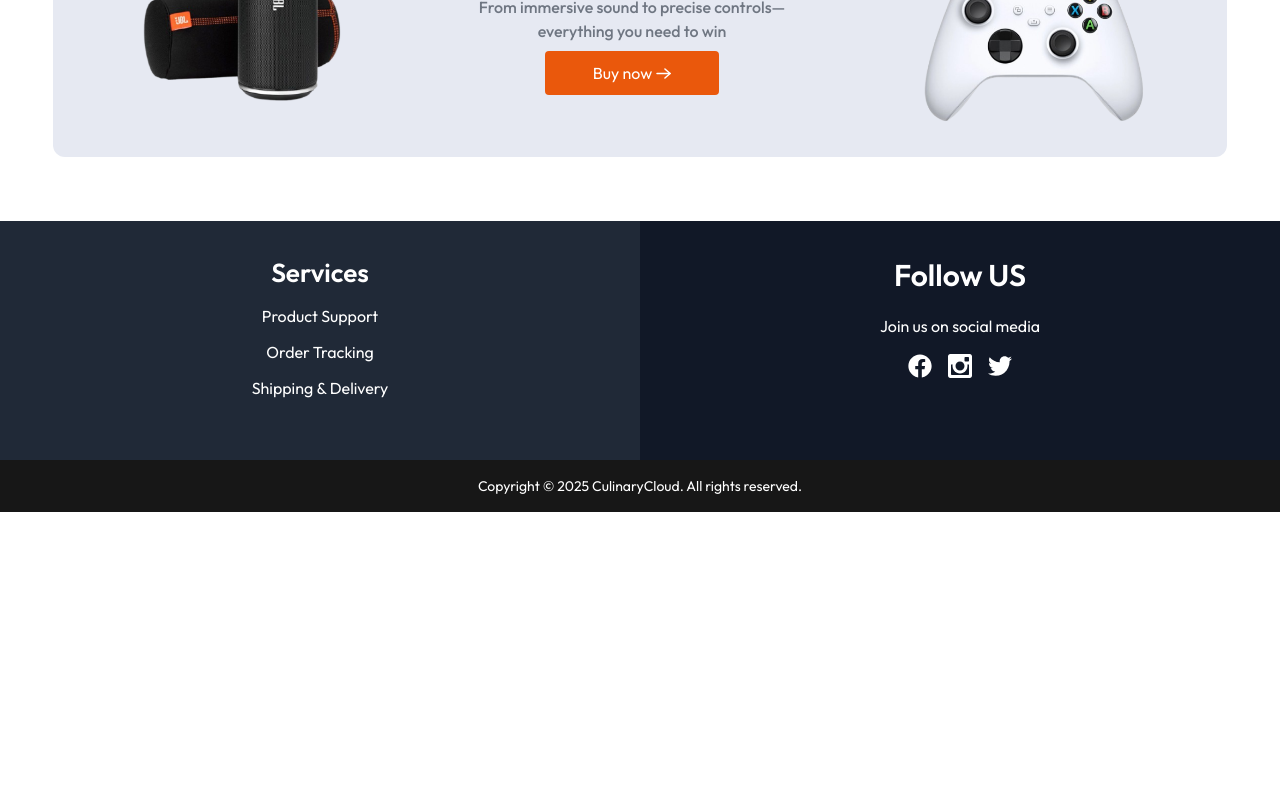
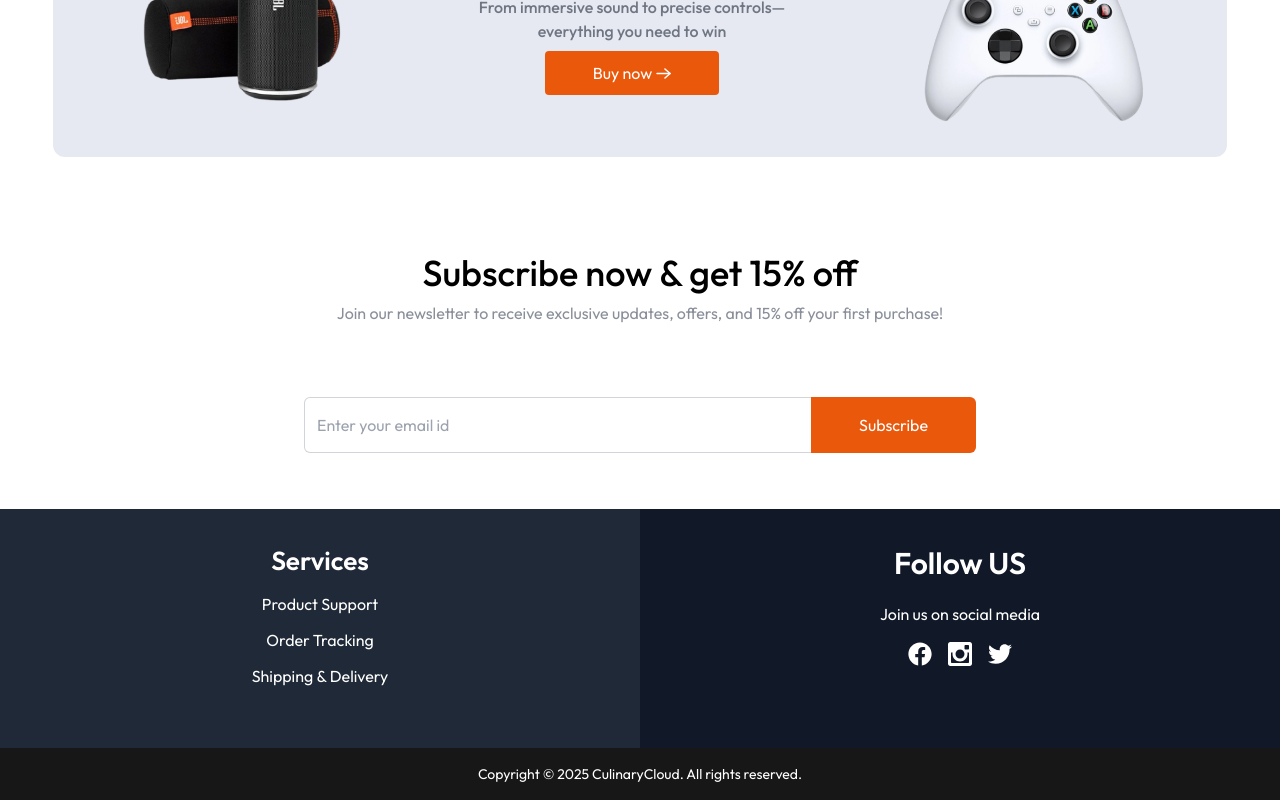
Before and after one commit to Rajibbepary/novabuy-client, a React (Vite) app: page / in a window 1280 px wide. Shown: the part 1407-2207 px from the top of the page. Before the commit the page ends 1919 px from the top, so only its background shows below. Built offline with nearby package versions, Linux system fonts and the light colour scheme; no server answers.

Commit message:
home page email subscribe page add

```diff
--- a/src/pages/Home/Home.jsx
+++ b/src/pages/Home/Home.jsx
@@ -1,5 +1,6 @@
 import Banner from "./Banner";
 import FeaturedPruduct from "./FeaturedPruduct";
+import HomeContact from "./HomeContact";
 import HomeProducts from "./HomeProducts";
 import HomeSlider from "./HomeSlider";
 
@@ -11,6 +12,7 @@
            <HomeProducts/>
            <FeaturedPruduct/>
            <Banner/>
+           <HomeContact/>
         </div>
     );
 };
--- /dev/null
+++ b/src/pages/Home/HomeContact.jsx
@@ -0,0 +1,27 @@
+
+const HomeContact = () => {
+    return (
+       <div className="flex flex-col items-center justify-center text-center space-y-2 pt-8 pb-14">
+      <h1 className="md:text-4xl text-2xl font-medium">
+        Subscribe now & get 15% off
+      </h1>
+      <p className="md:text-base text-gray-500/80 pb-8">
+       <p className="md:text-base text-gray-500/80 pb-8">
+  Join our newsletter to receive exclusive updates, offers, and 15% off your first purchase!
+</p>
+      </p>
+      <div className="flex items-center justify-between max-w-2xl w-full md:h-14 h-12">
+        <input
+          className="border border-gray-500/30 rounded-md h-full border-r-0 outline-none w-full rounded-r-none px-3 text-gray-500"
+          type="text"
+          placeholder="Enter your email id"
+        />
+        <button className="md:px-12 px-8 h-full text-white bg-orange-600 rounded-md rounded-l-none">
+          Subscribe
+        </button>
+      </div>
+    </div>
+    );
+};
+
+export default HomeContact;
```
